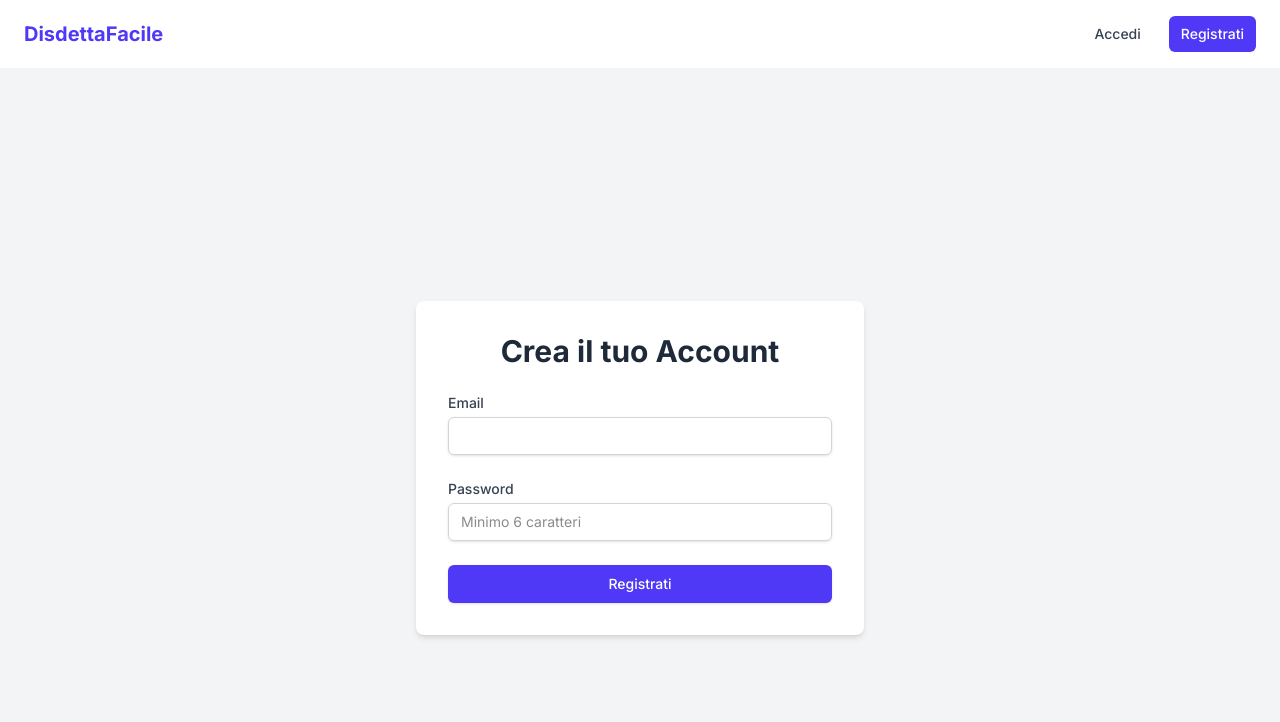
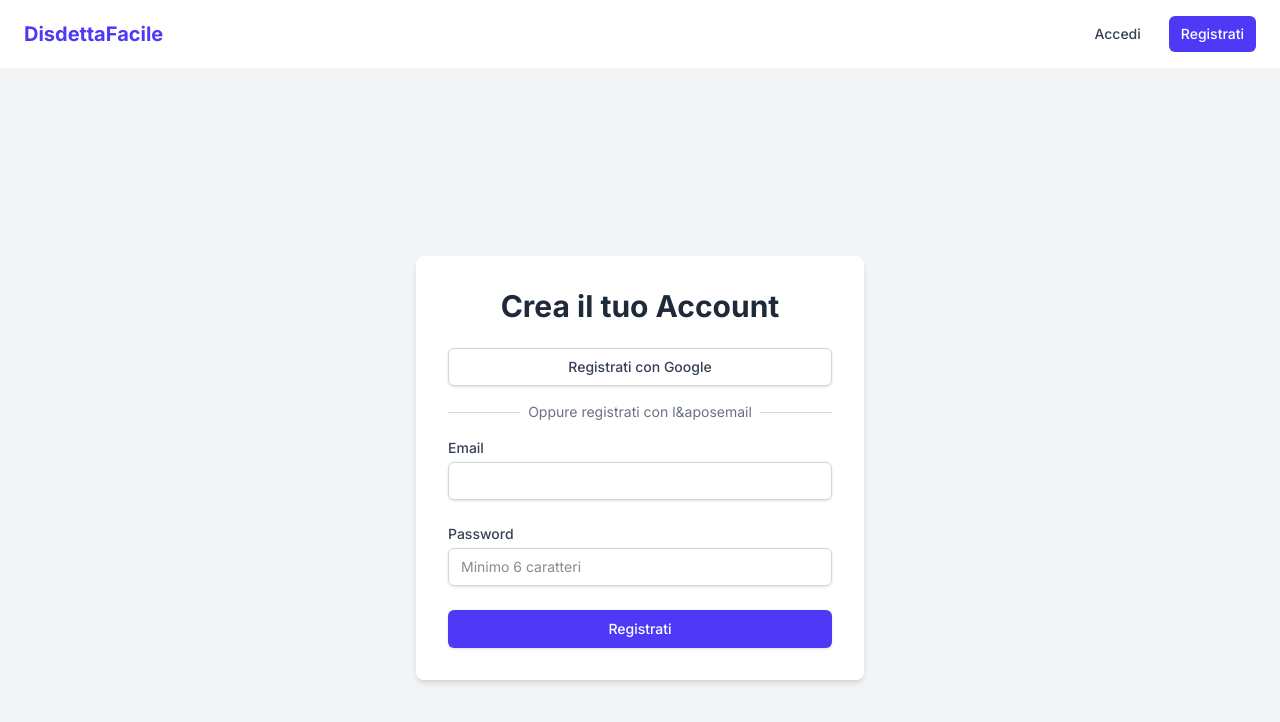
Before and after one commit to MATVEN/piattaforma-disdette, a Next.js app: page /register in a window 1280 px wide. Shown: the top 722 px of the page. Built offline with nearby package versions, Linux system fonts and the light colour scheme; no server answers.

Commit message:
feat(auth): Implements C10 Google Social Login. Adding Google as an authentication provider to streamline registration.

```diff
--- a/src/app/login/page.tsx
+++ b/src/app/login/page.tsx
@@ -1,9 +1,7 @@
-// Indica a Next.js che questo è un "Client Component"
 "use client"
 
 import { useState } from 'react'
 import { supabase } from '@/lib/supabaseClient'
-// Importiamo 'useRouter' per poter reindirizzare l'utente dopo il login
 import { useRouter } from 'next/navigation'
 
 export default function LoginPage() {
@@ -12,16 +10,34 @@ export default function LoginPage() {
   const [loading, setLoading] = useState(false)
   const [error, setError] = useState('')
 
-  const router = useRouter() // Inizializziamo il router
+  const router = useRouter()
 
-  // Funzione chiamata quando l'utente invia il modulo
+  // --- FUNZIONE LOGIN CON GOOGLE (NOVITÀ C10) ---
+  // Aggiunta rispettando la tua logica di 'loading' e 'error'
+  const handleLoginWithGoogle = async () => {
+    setLoading(true) // <-- Usa il tuo 'loading'
+    setError('')
+    const { error } = await supabase.auth.signInWithOAuth({
+      provider: 'google',
+      // (Supabase gestirà il redirect automaticamente
+      // in base a quanto configurato nel Task 1)
+    })
+
+    // Nota: con OAuth, c'è un reindirizzamento.
+    // Il 'loading' non tornerà a 'false' se il redirect ha successo.
+    if (error) {
+      setError(error.message)
+      setLoading(false)
+    }
+  }
+
+  // --- LA TUA FUNZIONE DI LOGIN (Invariata) ---
   const handleLogin = async (e: React.FormEvent<HTMLFormElement>) => {
     e.preventDefault()
 
     setLoading(true)
     setError('')
 
-    // Usiamo la funzione signInWithPassword di Supabase
     const { data, error } = await supabase.auth.signInWithPassword({
       email: email,
       password: password,
@@ -30,15 +46,13 @@ export default function LoginPage() {
     setLoading(false)
 
     if (error) {
-      // Se c'è un errore (es. password errata), lo mostriamo
       setError(error.message)
     } else if (data.user) {
-      // Se il login ha successo, reindirizziamo l'utente!
-      // Per ora, lo mandiamo alla homepage '/'.
       router.push('/')
     }
   }
 
+  // --- IL TUO JSX (con aggiunte C10) ---
   return (
     <div className="flex min-h-screen items-center justify-center bg-gray-100">
       <div className="w-full max-w-md rounded-lg bg-white p-8 shadow-md">
@@ -46,6 +60,27 @@ export default function LoginPage() {
           Accedi al tuo Account
         </h1>
 
+        {/* --- PULSANTE GOOGLE (NOVITÀ C10) --- */}
+        <button
+          onClick={handleLoginWithGoogle}
+          disabled={loading} // <-- Collegato al tuo 'loading'
+          className="mb-4 flex w-full justify-center rounded-md border border-gray-300 bg-white px-4 py-2 text-sm font-medium text-gray-700 shadow-sm hover:bg-gray-50 disabled:opacity-50"
+        >
+          {/* Aggiungi qui un'icona di Google se vuoi */}
+          Accedi con Google
+        </button>
+
+        {/* --- DIVISORE (NOVITÀ C10) --- */}
+        <div className="relative mb-4">
+          <div className="absolute inset-0 flex items-center">
+            <span className="w-full border-t border-gray-300" />
+          </div>
+          <div className="relative flex justify-center text-sm">
+            <span className="bg-white px-2 text-gray-500">Oppure continua con</span>
+          </div>
+        </div>
+
+        {/* --- IL TUO FORM (Invariato) --- */}
         <form onSubmit={handleLogin} className="space-y-6">
           {/* Campo Email */}
           <div>
--- a/src/app/register/page.tsx
+++ b/src/app/register/page.tsx
@@ -12,20 +12,38 @@ export default function RegisterPage() {
   const [email, setEmail] = useState('')
   const [password, setPassword] = useState('')
 
-  // Stati per feedback all'utente
+  // Stati per feedback all'utente (invariati)
   const [loading, setLoading] = useState(false)
   const [message, setMessage] = useState('')
   const [error, setError] = useState('')
 
-  // Funzione chiamata quando l'utente invia il modulo
+  // --- FUNZIONE REGISTRAZIONE CON GOOGLE (NOVITÀ C10) ---
+  const handleLoginWithGoogle = async () => {
+    setLoading(true)
+    setMessage('')
+    setError('')
+
+    const { error } = await supabase.auth.signInWithOAuth({
+      provider: 'google',
+    })
+
+    // Se il reindirizzamento a Google fallisce, mostriamo un errore
+    if (error) {
+      setError(error.message)
+      setLoading(false)
+    }
+    // Se ha successo, l'utente viene reindirizzato a Google,
+    // quindi non è necessario reimpostare 'loading' a false.
+  }
+
+  // --- Funzione di registrazione standard (invariata) ---
   const handleRegister = async (e: React.FormEvent<HTMLFormElement>) => {
-    e.preventDefault() // Previene il ricaricamento della pagina
+    e.preventDefault()
 
     setLoading(true)
     setMessage('')
     setError('')
 
-    // Usiamo la funzione signUp di Supabase
     const { data, error } = await supabase.auth.signUp({
       email: email,
       password: password,
@@ -34,15 +52,13 @@ export default function RegisterPage() {
     setLoading(false)
 
     if (error) {
-      // Se c'è un errore, lo mostriamo
       setError(error.message)
     } else if (data.user) {
-      // Se la registrazione ha successo
-      // Nota: Supabase invia un'email di conferma di default
       setMessage('Registrazione avvenuta! Controlla la tua email per il link di conferma.')
     }
   }
 
+  // --- JSX (Aggiornato con C10) ---
   return (
     <div className="flex min-h-screen items-center justify-center bg-gray-100">
       <div className="w-full max-w-md rounded-lg bg-white p-8 shadow-md">
@@ -50,6 +66,27 @@ export default function RegisterPage() {
           Crea il tuo Account
         </h1>
 
+        {/* --- PULSANTE GOOGLE (NOVITÀ C10) --- */}
+        <button
+          onClick={handleLoginWithGoogle}
+          disabled={loading}
+          className="mb-4 flex w-full justify-center rounded-md border border-gray-300 bg-white px-4 py-2 text-sm font-medium text-gray-700 shadow-sm hover:bg-gray-50 disabled:opacity-50"
+        >
+          {/* Aggiungi qui un'icona di Google se vuoi */}
+          Registrati con Google
+        </button>
+
+        {/* --- DIVISORE (NOVITÀ C10) --- */}
+        <div className="relative mb-4">
+          <div className="absolute inset-0 flex items-center">
+            <span className="w-full border-t border-gray-300" />
+          </div>
+          <div className="relative flex justify-center text-sm">
+            <span className="bg-white px-2 text-gray-500">Oppure registrati con l&aposemail</span>
+          </div>
+        </div>
+
+        {/* --- Form Email/Password (invariato) --- */}
         <form onSubmit={handleRegister} className="space-y-6">
           {/* Campo Email */}
           <div>
@@ -104,7 +141,7 @@ export default function RegisterPage() {
           </div>
         </form>
 
-        {/* Messaggi di feedback */}
+        {/* Messaggi di feedback (invariati) */}
         {message && (
           <p className="mt-4 text-center text-sm text-green-600">
             {message}
```
Also changed, not shown: project_tree.txt (added), 1 other file (tests, documents, lock files or other folders).
